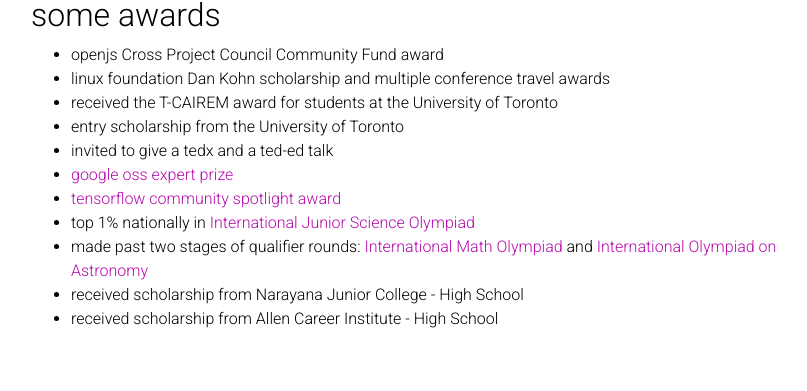
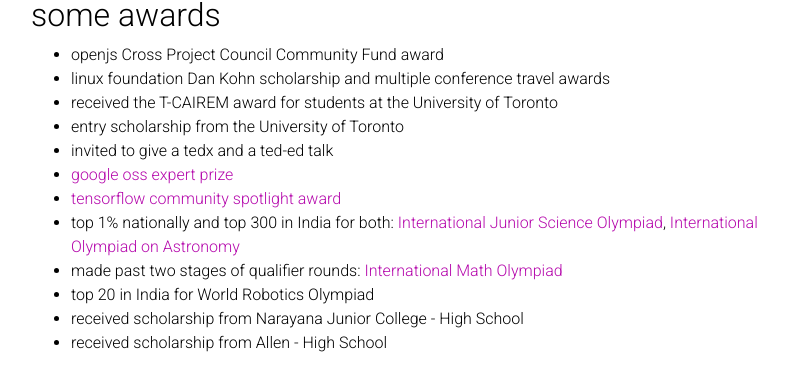
Before and after one commit to Rishit-dagli/personal-website, a Jekyll site: the page built from _pages/misc.md, in a window 1280 px wide, cut to the strip 359-750 px from the top of the page. Shown: the whole strip, without its empty margins (224-1031 px from the left). Built offline with Jekyll 4.4.1, drawn with Linux system fonts in a browser that asks for light colours; comment, search, counter and statistics services are not loaded; a style sheet for code colours, icons or effects is not loaded.

Commit message:
Update misc.md

```diff
--- a/_pages/misc.md
+++ b/_pages/misc.md
@@ -21,7 +21,8 @@
 - invited to give a tedx and a ted-ed talk
 - [google oss expert prize](https://www.kaggle.com/google-oss-expert-prize-winners)
 - [tensorflow community spotlight award](https://x.com/TensorFlow/status/1504880315545923592)
-- top 1% nationally in [International Junior Science Olympiad](https://www.ijsoweb.org/)
-- made past two stages of qualifier rounds: [International Math Olympiad](https://www.imo-official.org/) and [International Olympiad on Astronomy](https://www.ioaastrophysics.org/)
+- top 1% nationally and top 300 in India for both: [International Junior Science Olympiad](https://www.ijsoweb.org/), [International Olympiad on Astronomy](https://www.ioaastrophysics.org/)
+- made past two stages of qualifier rounds: [International Math Olympiad](https://www.imo-official.org/)
+- top 20 in India for World Robotics Olympiad
 - received scholarship from Narayana Junior College - High School
-- received scholarship from Allen Career Institute - High School
+- received scholarship from Allen - High School
```
